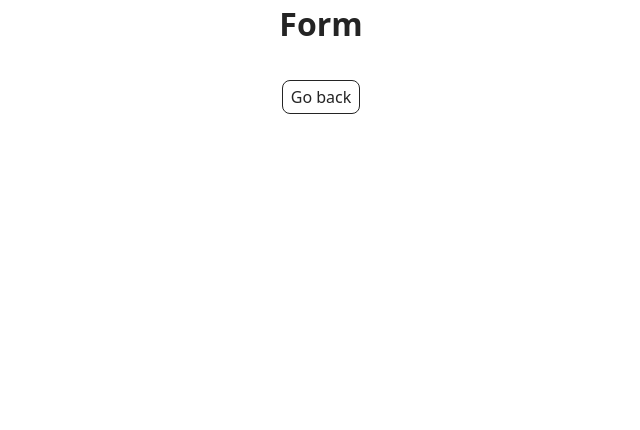
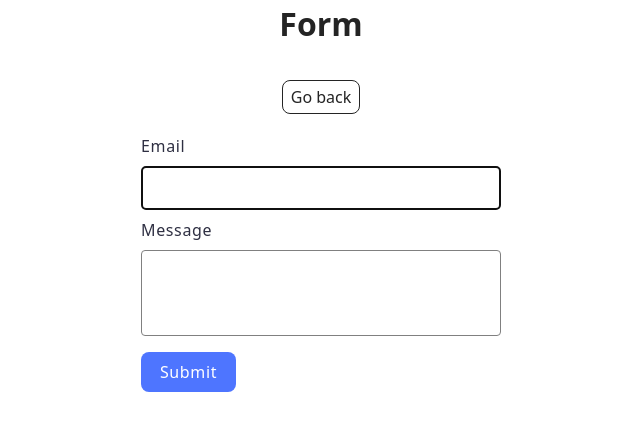
Before and after one commit to AndreyRuts/goit-js-hw-09, a website built with Vite: page src/2-form.html in a window 1280 px wide. Shown: the whole page, without its empty margins (319-959 px from the left). Built offline with nearby package versions, Linux system fonts and the light colour scheme.

Commit message:
add form page

```diff
--- a/src/2-form.html
+++ b/src/2-form.html
@@ -12,6 +12,17 @@
       <div class="container">
         <h1 class="main-title">Form</h1>
         <a class="back-link" href="./index.html">Go back</a>
+        <form class="feedback-form" autocomplete="off">
+          <label class="form-label">
+            Email
+            <input class="form-input" type="email" name="email" autofocus />
+          </label>
+          <label class="form-label">
+            Message
+            <textarea class="form-textarea" name="message" rows="8"></textarea>
+          </label>
+          <button class="form-button" type="submit">Submit</button>
+        </form>
         <script type="module" src="./js/2-form.js"></script>
       </div>
     </main>
--- a/src/css/form.css
+++ b/src/css/form.css
@@ -0,0 +1,57 @@
+.feedback-form{
+    display: flex;
+    flex-direction: column;
+    width: 360px;
+    align-items: center;
+    margin: 20px auto;
+}
+.form-label{
+    display: flex;
+    flex-direction: column;
+    text-align: left;
+    gap: 8px;
+    font-family: var(--font-family);
+    font-weight: 400;
+    font-size: 16px;
+    line-height: 150%;
+    letter-spacing: 0.04em;
+    color: #2e2f42;
+    width: 360px;
+}
+.form-input{
+    border: 1px solid #808080;
+    border-radius: 4px;
+    height: 40px;
+    margin-bottom: 8px;
+    padding-left: 16px;
+    padding-right: 16px;
+}
+.form-textarea{
+    border: 1px solid #808080;
+    border-radius: 4px;
+    height: 80px;
+    resize: none;
+}
+.form-button{
+    margin-top: 16px;
+    border-radius: 8px;
+    padding: 8px 16px;
+    width: 95px;
+    height: 40px;
+    background: #4e75ff;
+    font-family: var(--font-family);
+    font-weight: 500;
+    font-size: 16px;
+    line-height: 150%;
+    letter-spacing: 0.04em;
+    color: #fff;
+    border: 0;
+    align-self: flex-start;
+}
+.form-input:hover{
+    border: 1px solid #000;
+    border-radius: 4px;
+}
+.form-button:hover{
+    background: #6c8cff;
+}
--- a/src/js/2-form.js
+++ b/src/js/2-form.js
@@ -1 +1,39 @@
-console.log("ltp noob");
+const storage_key = "feedback-form-state";
+const formData = { email: "", message: "" };
+
+const form = document.querySelector(".feedback-form");
+const input = document.querySelector(".form-input");
+const textarea = document.querySelector(".form-textarea");
+
+form.addEventListener("input", handleInput);
+form.addEventListener("submit", handleSubmit);
+populateUserData();
+
+function handleInput(event) {
+    if (event.target === input) {
+        formData.email = event.target.value;
+        return;
+    } formData.message = event.target.value;
+    localStorage.setItem(storage_key, JSON.stringify(formData));
+}
+
+function handleSubmit(event) {
+    event.preventDefault();
+    if (input.value === "" ||  textarea.value === "") {
+        alert("«Fill please all fields»");
+        return;
+    }
+    event.currentTarget.reset();
+    localStorage.removeItem(storage_key);
+    console.log(formData);
+}
+
+function populateUserData() {
+    const savedMessage = localStorage.getItem(storage_key);
+
+    if (savedMessage) {
+        const storagedData = JSON.parse(savedMessage);
+        input.value = storagedData.email;
+        textarea.value = storagedData.message;
+    }
+}
```
